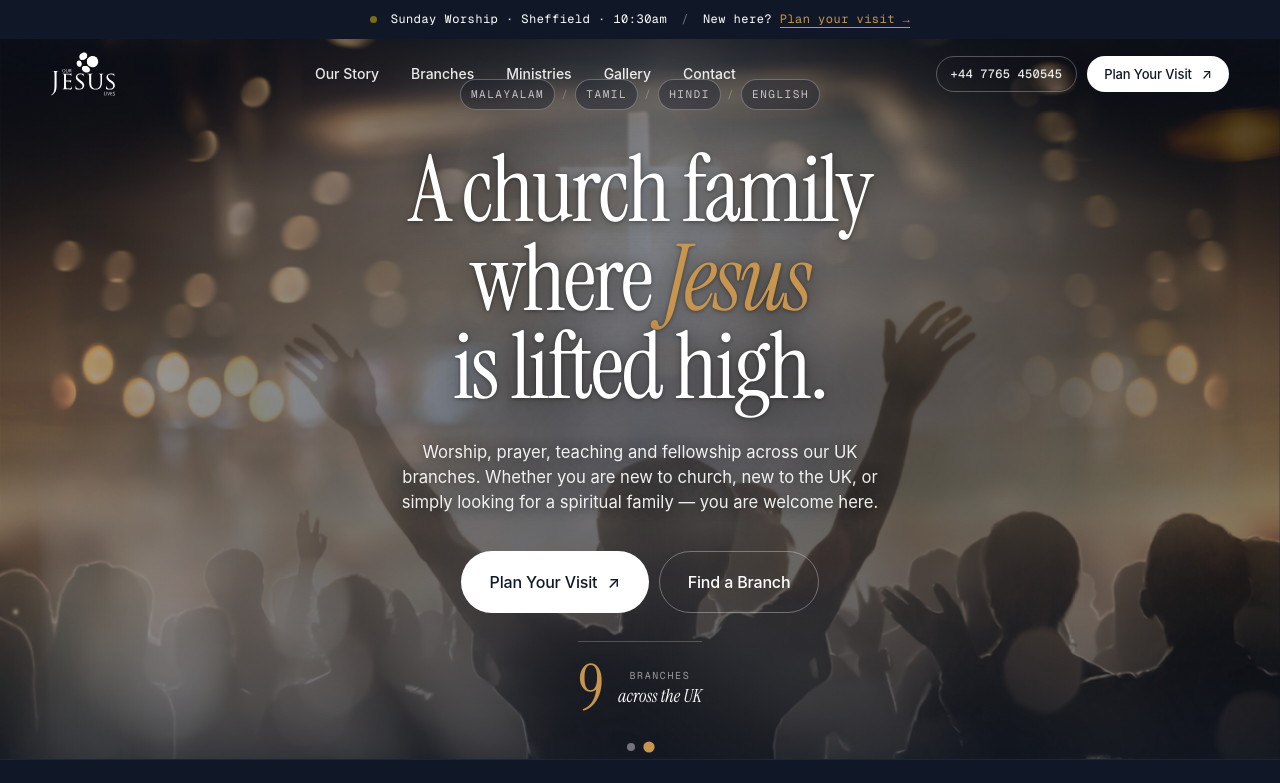
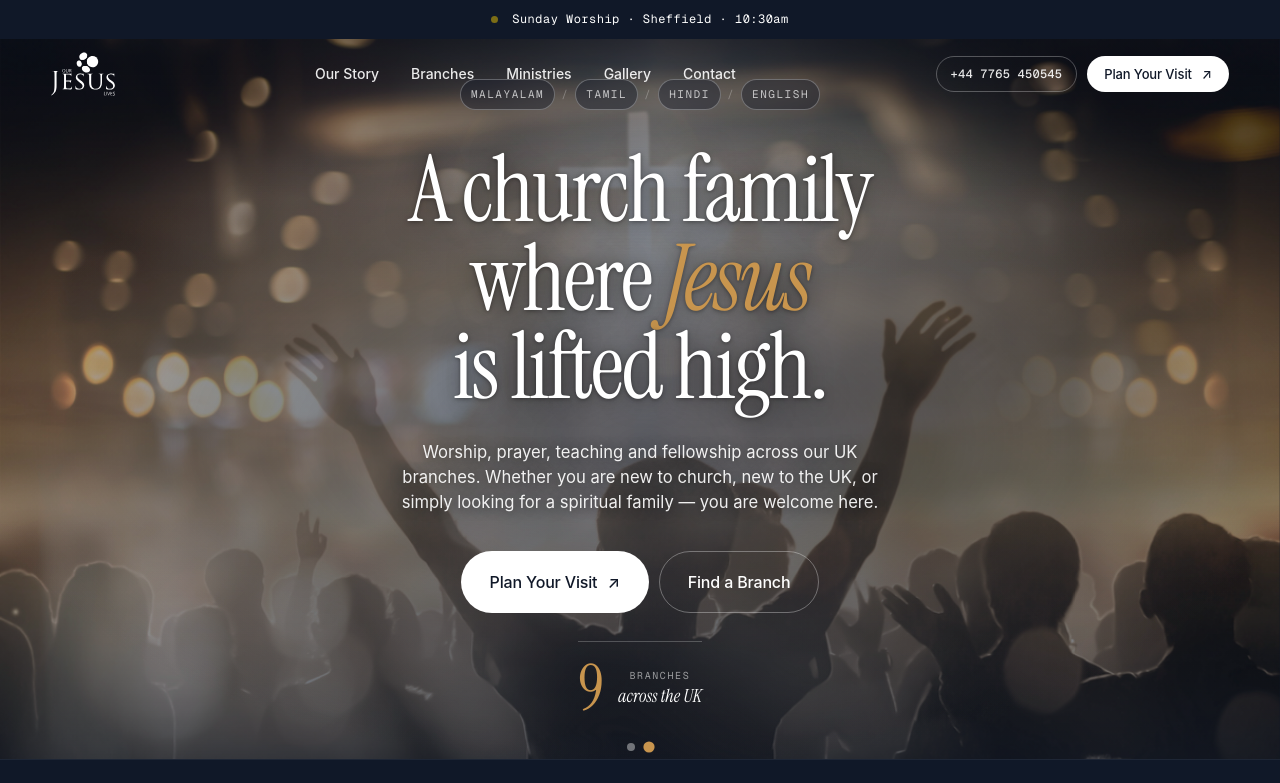
Before and after one commit to ourjesuslives2026/ourjesuslives, a React (Vite) app: page / in a window 1280 px wide. Shown: the top 783 px of the page. Built offline with nearby package versions, Linux system fonts and the light colour scheme; a web font is replaced by a local one.

Commit message:
Remove 'New here? Plan your visit' from topbar
Co-Authored-By: Claude Sonnet 4.6 <noreply@anthropic.com>

```diff
--- a/src/components/TopBar.jsx
+++ b/src/components/TopBar.jsx
@@ -4,8 +4,6 @@ export default function TopBar() {
       <div className="topbar__inner">
         <span className="topbar__dot" />
         <span>Sunday Worship · Sheffield · 10:30am</span>
-        <span className="topbar__sep">/</span>
-        <span>New here? <a href="#visit">Plan your visit →</a></span>
       </div>
     </div>
   );
```
